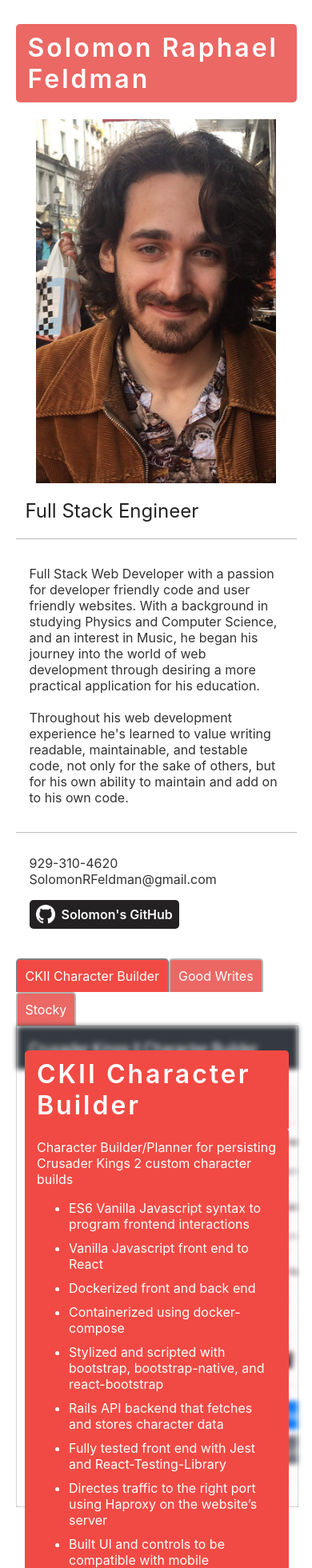
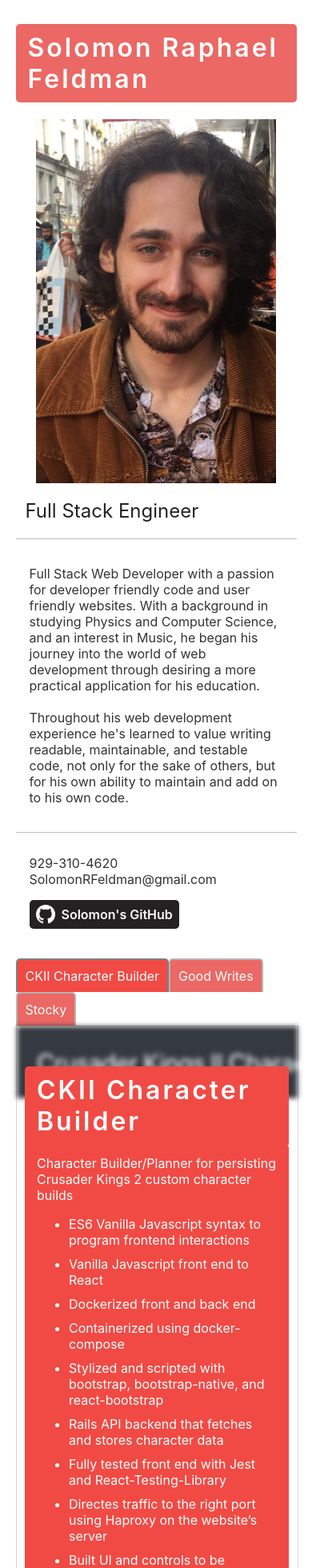
Before and after one commit to SolomonRFeldman/solomon-r-feldman-portfolio, a React (Create React App) app: page / in a window 390 px wide. Shown: the top 1960 px of the page at 80% size. Built offline with nearby package versions, Linux system fonts and the light colour scheme.

Commit message:
fixes image height not expanding on small screens

```diff
--- a/src/components/Project/Project.css
+++ b/src/components/Project/Project.css
@@ -1,6 +1,5 @@
 .Project {
   width: 100%;
-  height: 600px;
   border-color: #bbb;
   border-width: 1px;
   border-style: solid;
@@ -10,13 +9,25 @@
 }
 
 .Project-background {
-  height: 600px;
+  height: 100%;
   filter: blur(3px);
   grid-column-start: 1;
   grid-column-end: 4;
   grid-row-start: 1;
   grid-row-end: 4;
   overflow: hidden;
+}
+
+@media only screen and (min-width: 768px) {
+  .Project-image {
+    height: 600px;
+  }
+}
+
+@media only screen and (max-width: 767px) {
+  .Project-image {
+    height: 1000px;
+  }
 }
 
 .Project-body {
--- a/src/components/Project/Project.jsx
+++ b/src/components/Project/Project.jsx
@@ -5,7 +5,7 @@
   return(
     <div className='Project'>
       <div className='Project-background'>
-        <img height='600px' src={project.background}></img>
+        <img className='Project-image' src={project.background}></img>
       </div>
       <div className='Project-body'>
         <div style={{display: 'inline-block'}} className='Project-specs'>
```
